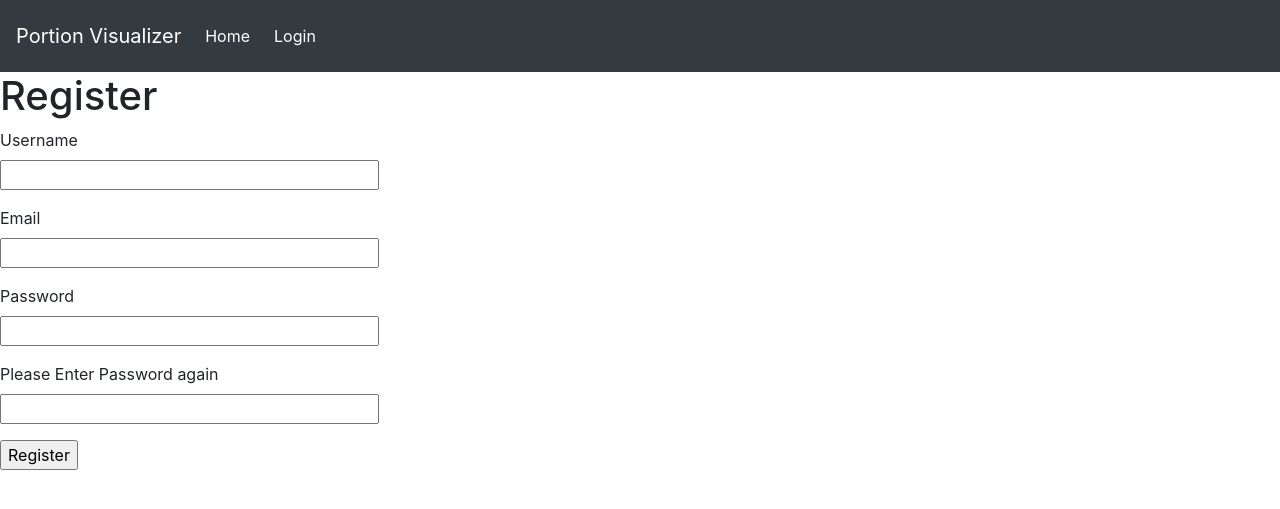
After one commit to cAmm17/food-visualizer, a Flask app: page /register in a window 1280 px wide. The commit adds this page. Shown: the top 509 px of the page. Run offline with Flask 2, Linux system fonts and the light colour scheme; some libraries are stand-ins or nearby versions.

Commit message:
added user registration functionality

```diff
--- a/app/Templates/login.html
+++ b/app/Templates/login.html
@@ -22,5 +22,5 @@
     <p>{{ form.remember_me() }} {{ form.remember_me.label }}</p>
     <p>{{ form.submit() }}</p>
 </form>
-
+<p>New User?<a href=" {{ url_for( 'register' ) }}">Click here to create an account.</a></p>
 {% endblock %}
--- /dev/null
+++ b/app/Templates/register.html
@@ -0,0 +1,39 @@
+{% extends "base.html" %}
+
+{% block content %}
+
+<h1>Register</h1>
+<form action="" method="post" novalidate>
+    {{ form.hidden_tag() }}
+    <p>
+        {{ form.username.label }}<br>
+        {{ form.username(size=32) }}
+        {% for error in form.username.errors %}
+        <span class="register_error">[{{ error }}]</span>
+        {% endfor %}
+    </p>
+    <p>
+        {{ form.email.label }}<br>
+        {{ form.email(size=32) }}
+        {% for error in form.email.errors %}
+        <span class="register_error">[{{ error }}]</span>
+        {% endfor %}
+    </p>
+    <p>
+        {{ form.password1.label }}<br>
+        {{ form.password1(size=32) }}
+        {% for error in form.password1.errors %}
+        <span class="register_error">[{{ error }}]</span>
+        {% endfor %}
+    </p>
+    <p>
+        {{ form.password2.label }}<br>
+        {{ form.password2(size=32) }}
+        {% for error in form.password2.errors %}
+        <span class="register_error">[{{ error }}]</span>
+        {% endfor %}
+    </p>
+    <p>{{ form.submit() }}</p>
+</form>
+
+{% endblock %}
--- a/app/forms.py
+++ b/app/forms.py
@@ -1,10 +1,52 @@
 from flask_wtf import FlaskForm
 from wtforms import StringField, PasswordField, BooleanField, SubmitField
-from wtforms.validators import DataRequired
+from wtforms.validators import DataRequired, ValidationError, EqualTo, Email, Length
+from app.models import User
+import re
 
 
 class LoginForm(FlaskForm):
-    username = StringField('Username', validators=[DataRequired()])
-    password = PasswordField('Password', validators=[DataRequired()])
+    username = StringField('Username', validators=[DataRequired(), Length(1, 64)])
+    password = PasswordField('Password', validators=[DataRequired(),
+                                                     Length(10, 64, 'Password must be at least '
+                                                                    '10 characters long')])
     remember_me = BooleanField('Remember Me')
     submit = SubmitField('Sign In')
+
+
+class RegistrationForm(FlaskForm):
+    username = StringField('Username', validators=[DataRequired()])
+    email = StringField('Email', validators=[DataRequired(), Email()])
+    password1 = PasswordField('Password', validators=[DataRequired(),
+                                                      Length(10, 64, 'Password must be at least '
+                                                                     '10 characters long')])
+    password2 = PasswordField('Please Enter Password again', validators=[DataRequired(),
+                                                                         EqualTo(password1),
+                                                                         Length(10, 64,
+                                                                                'Password must be at least '
+                                                                                '10 characters long')
+                                                                         ])
+    submit = SubmitField('Register')
+
+    def validateUsername(self, username):
+        user = User.query.filter_by(username=username.data).first()
+        if user is not None:
+            raise ValidationError('Username is already in use. Please choose another username.')
+        if username.data.length() > 30 or username.data.length() < 3:
+            raise ValidationError('Please choose a username between 4 and 30 characters long.')
+
+    def validateEmail(self, email):
+        user = User.query.filter_by(email=email.data).first()
+        if user is not None:
+            raise ValidationError('Email already has an account associated with it.')
+        if email.data.length() > 60 or email.data.length() < 3:
+            raise ValidationError('Please choose an email between 4 and 60 characters long.')
+
+    def validatePassword(self, password):
+        digit_error = re.search(r"\d", password) is None
+        upper_error = re.search(r"[A-Z]", password) is None
+        lower_error = re.search(r"[a-z]", password) is None
+        special_error = re.search(r"\W", password) is None
+        if digit_error or upper_error or lower_error or special_error:
+            raise ValidationError('Please include at least one upper case letter, one lower case '
+                                  'letter,one special character, and one digit in your password')
--- a/app/routes.py
+++ b/app/routes.py
@@ -34,7 +34,7 @@ def login():
     """
     This route leads to the login page
     """
-    if current_user.is_authenticated():
+    if current_user.is_authenticated:
         return redirect(url_for('index'))
     log_form = LoginForm()
     if log_form.validate_on_submit():
@@ -51,3 +51,20 @@ def login():
 def logout():
     logout_user()
     return redirect(url_for('index'))
+
+
+@app.route('/register', methods=['POST', 'GET'])
+def register():
+    if current_user.is_authenticated:
+        return redirect(url_for('index'))
+    reg_form = RegistrationForm()
+    if reg_form.validate_on_submit():
+        user = User()
+        user.username = reg_form.username.data
+        user.email = reg_form.email.data
+        user.set_password(reg_form.password1.data)
+        db.session.add(user)
+        db.session.commit()
+        flash('You have successfully registered your new account.')
+        return redirect(url_for('login'))
+    return render_template('register.html', title='Register', form=reg_form)
```
